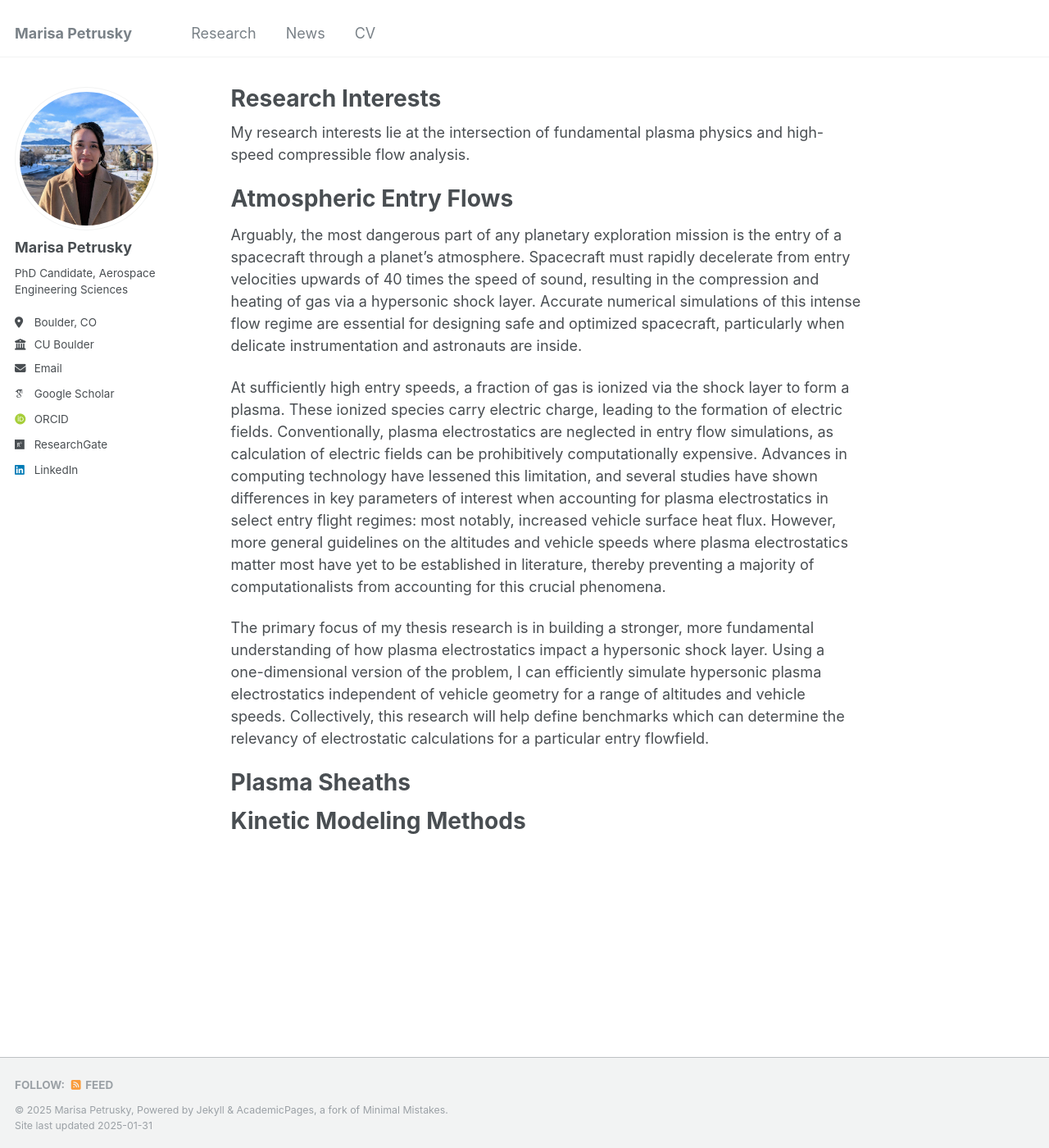
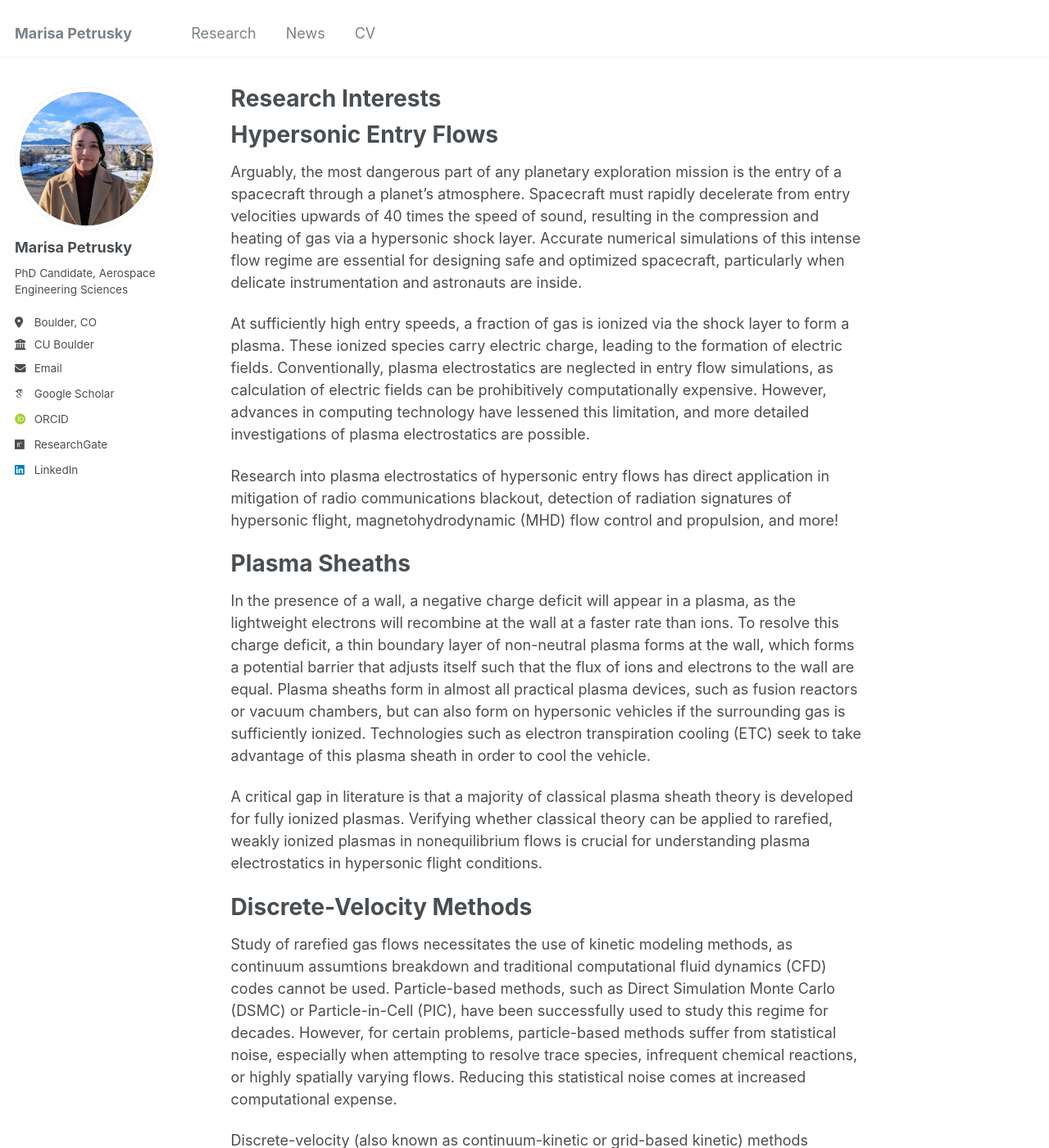
Before and after one commit to marisapetrusky/marisapetrusky.github.io, a Jekyll site: the page built from _pages/research.md, in a window 1280 px wide and 1400 px high. Shown: the whole window at 82% size. Built offline with Jekyll 4.4.1, drawn with Linux system fonts in a browser that asks for light colours; some web fonts are replaced; some of the changed text lies outside the part shown.

Commit message:
Update research.md

```diff
--- a/_pages/research.md
+++ b/_pages/research.md
@@ -7,16 +7,19 @@ redirect_from:
   - /research.md
 ---
 
-My research interests lie at the intersection of fundamental plasma physics and high-speed compressible flow analysis.
-
-# Atmospheric Entry Flows
-
+# Hypersonic Entry Flows
 Arguably, the most dangerous part of any planetary exploration mission is the entry of a spacecraft through a planet’s atmosphere. Spacecraft must rapidly decelerate from entry velocities upwards of 40 times the speed of sound, resulting in the compression and heating of gas via a hypersonic shock layer. Accurate numerical simulations of this intense flow regime are essential for designing safe and optimized spacecraft, particularly when delicate instrumentation and astronauts are inside.
 
-At sufficiently high entry speeds, a fraction of gas is ionized via the shock layer to form a plasma. These ionized species carry electric charge, leading to the formation of electric fields. Conventionally, plasma electrostatics are neglected in entry flow simulations, as calculation of electric fields can be prohibitively computationally expensive. Advances in computing technology have lessened this limitation, and several studies have shown differences in key parameters of interest when accounting for plasma electrostatics in select entry flight regimes: most notably, increased vehicle surface heat flux. However, more general guidelines on the altitudes and vehicle speeds where plasma electrostatics matter most have yet to be established in literature, thereby preventing a majority of computationalists from accounting for this crucial phenomena.
+At sufficiently high entry speeds, a fraction of gas is ionized via the shock layer to form a plasma. These ionized species carry electric charge, leading to the formation of electric fields. Conventionally, plasma electrostatics are neglected in entry flow simulations, as calculation of electric fields can be prohibitively computationally expensive. However, advances in computing technology have lessened this limitation, and more detailed investigations of plasma electrostatics are possible.
 
-The primary focus of my thesis research is in building a stronger, more fundamental understanding of how plasma electrostatics impact a hypersonic shock layer. Using a one-dimensional version of the problem, I can efficiently simulate hypersonic plasma electrostatics independent of vehicle geometry for a range of altitudes and vehicle speeds. Collectively, this research will help define benchmarks which can determine the relevancy of electrostatic calculations for a particular entry flowfield.
+Research into plasma electrostatics of hypersonic entry flows has direct application in mitigation of radio communications blackout, detection of radiation signatures of hypersonic flight, magnetohydrodynamic (MHD) flow control and propulsion, and more!
 
 # Plasma Sheaths
+In the presence of a wall, a negative charge deficit will appear in a plasma, as the lightweight electrons will recombine at the wall at a faster rate than ions. To resolve this charge deficit, a thin boundary layer of non-neutral plasma forms at the wall, which forms a potential barrier that adjusts itself such that the flux of ions and electrons to the wall are equal. Plasma sheaths form in almost all practical plasma devices, such as fusion reactors or vacuum chambers, but can also form on hypersonic vehicles if the surrounding gas is sufficiently ionized. Technologies such as electron transpiration cooling (ETC) seek to take advantage of this plasma sheath in order to cool the vehicle.
 
-# Kinetic Modeling Methods
+A critical gap in literature is that a majority of classical plasma sheath theory is developed for fully ionized plasmas. Verifying whether classical theory can be applied to rarefied, weakly ionized plasmas in nonequilibrium flows is crucial for understanding plasma electrostatics in hypersonic flight conditions.
+
+# Discrete-Velocity Methods
+Study of rarefied gas flows necessitates the use of kinetic modeling methods, as continuum assumtions breakdown and traditional computational fluid dynamics (CFD) codes cannot be used. Particle-based methods, such as Direct Simulation Monte Carlo (DSMC) or Particle-in-Cell (PIC), have been successfully used to study this regime for decades. However, for certain problems, particle-based methods suffer from statistical noise, especially when attempting to resolve trace species, infrequent chemical reactions, or highly spatially varying flows. Reducing this statistical noise comes at increased computational expense.
+
+Discrete-velocity (also known as continuum-kinetic or grid-based kinetic) methods directly compute the time evolution of the probability density function of the flow according to the Boltzmann transport equation, allowing for deterministic simulation of flow properties. However, the cost of discretizing both configuration and velocity space for a probability density function can be highly computationally expensive as well. Usage of discrete-velocity methods is still relatively new and uncommon compared to their particle-based counterparts. Thus, research into discrete-velocity methods centers on reducing computational expense as well as determining which problems discrete-velocity methods are best suited for.
```
